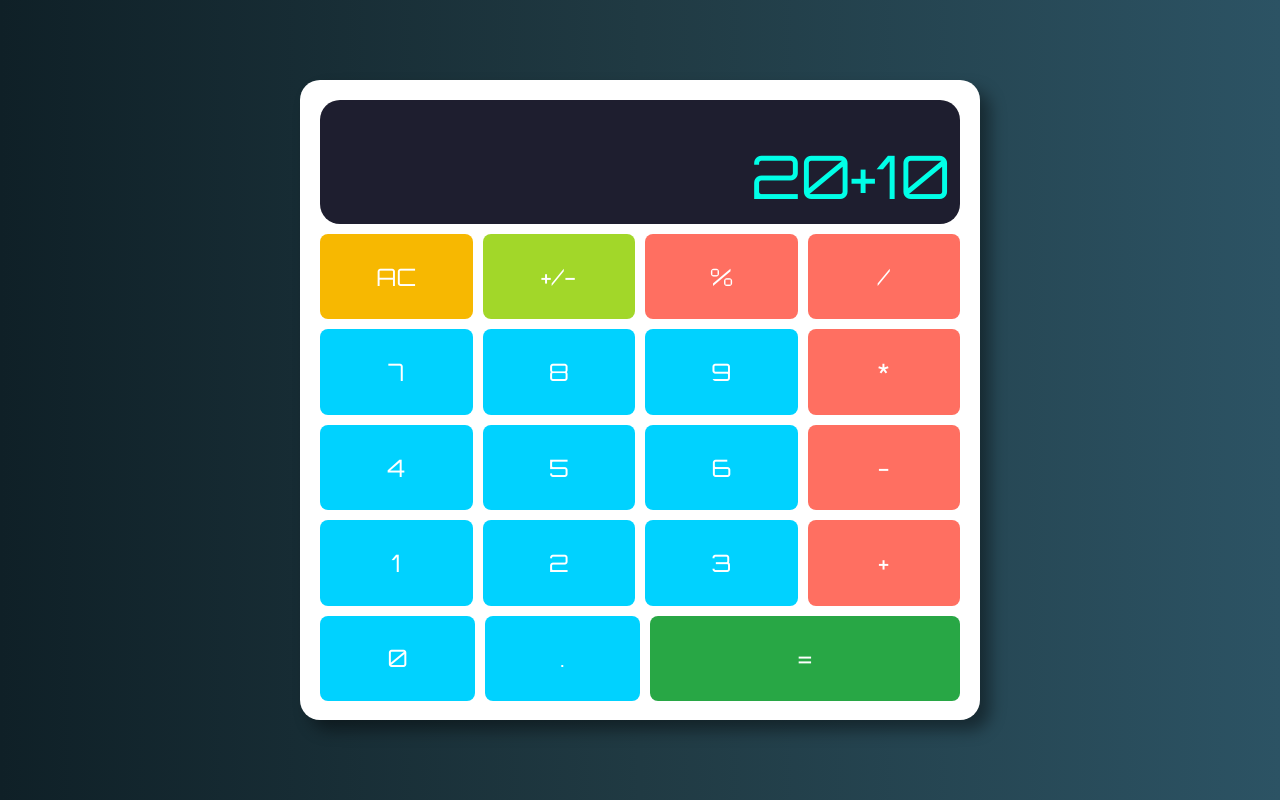
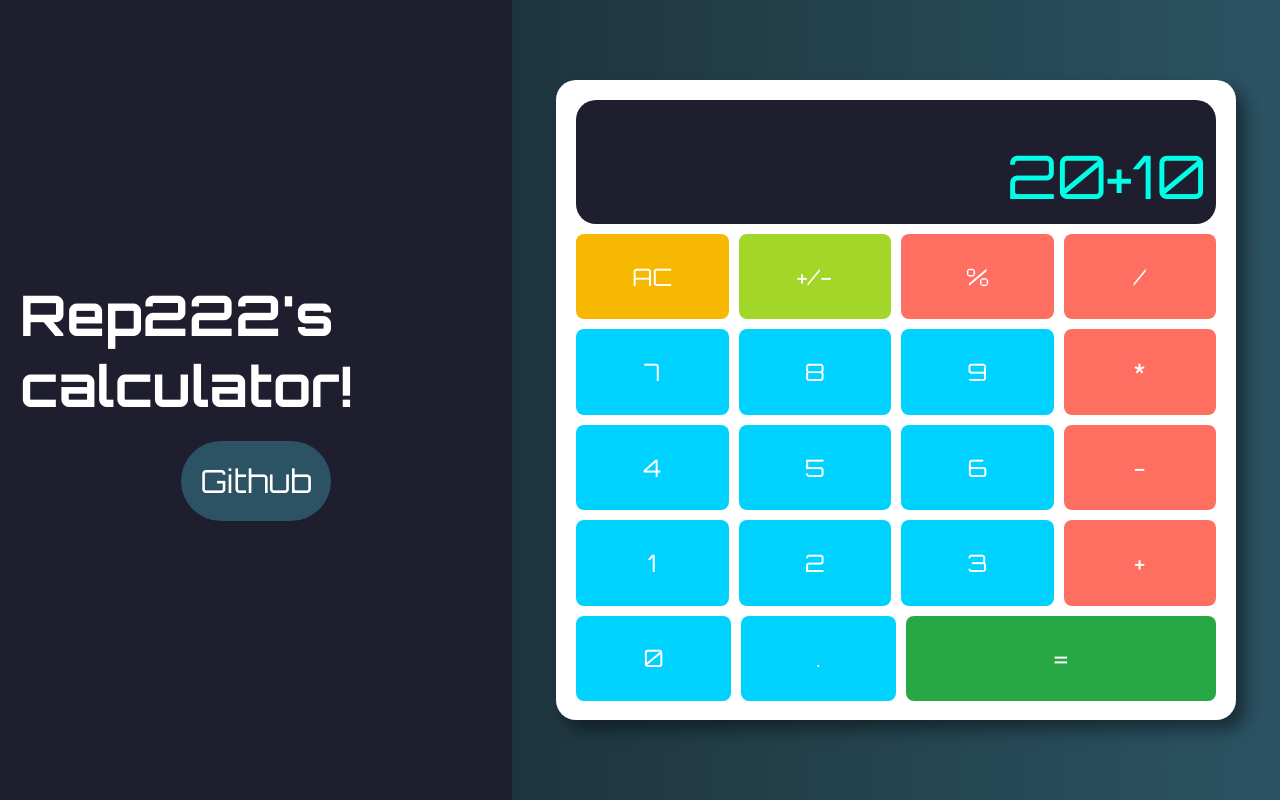
Before and after one commit to rep222/reps-calculator, a plain HTML site: page index.html in a window 1280 px wide. Drawn offline with Linux system fonts and the light colour scheme.

Commit message:
style: add styling for aside section
Styled an aside section to include the project title and a link
to the GitHub repository. This adds context and easy access
for users viewing the calculator.

```diff
--- a/index.html
+++ b/index.html
@@ -15,6 +15,10 @@
     </head>
 <body>
     <main>
+        <aside class="sidebar">
+            <h2>Rep222's calculator!</h2>
+            <a href="https://github.com/rep222">Github</a>
+        </aside>
         <div class="calculator">
             <section class="calc-display">
                 <p class="display-text"></p>
--- a/style.css
+++ b/style.css
@@ -10,6 +10,47 @@ body {
     justify-content: center;
     align-items: center;
     background: linear-gradient(to right, #0f2027, #203a43, #2c5364);
+}
+main {
+    display: flex;
+    width: 100vw;
+    height: 100vh;
+    margin-left: 40vw; /* Leave space for fixed sidebar */
+    justify-content: center;
+    align-items: center;
+}
+.sidebar {
+    width: 40vw;
+    height: 100vh;
+    padding: 20px;
+    background-color: #1e1e2f; /* Optional dark background for contrast */
+    color: #ffffff;
+    display: flex;
+    flex-direction: column;
+    align-items: center;
+    justify-content: center;
+    position: fixed;
+    top: 0;
+    left: 0;
+}
+.sidebar h2 {
+    font-size: 50px;
+    margin-bottom: 20px;
+    font-size: 3.5rem;
+}
+
+.sidebar a {
+    color: #ffffff;
+    font-size: 2rem;
+    text-decoration: none;
+    padding: 20px;
+    background-color: #2c5364;
+    border-radius: 50px;
+    transition: 0.5s ease;
+}
+.sidebar a:hover{
+    transform: scale(1.1);
+    box-shadow: 2px 2px 10px #2c5364;
 }
 
 .calculator {
```
